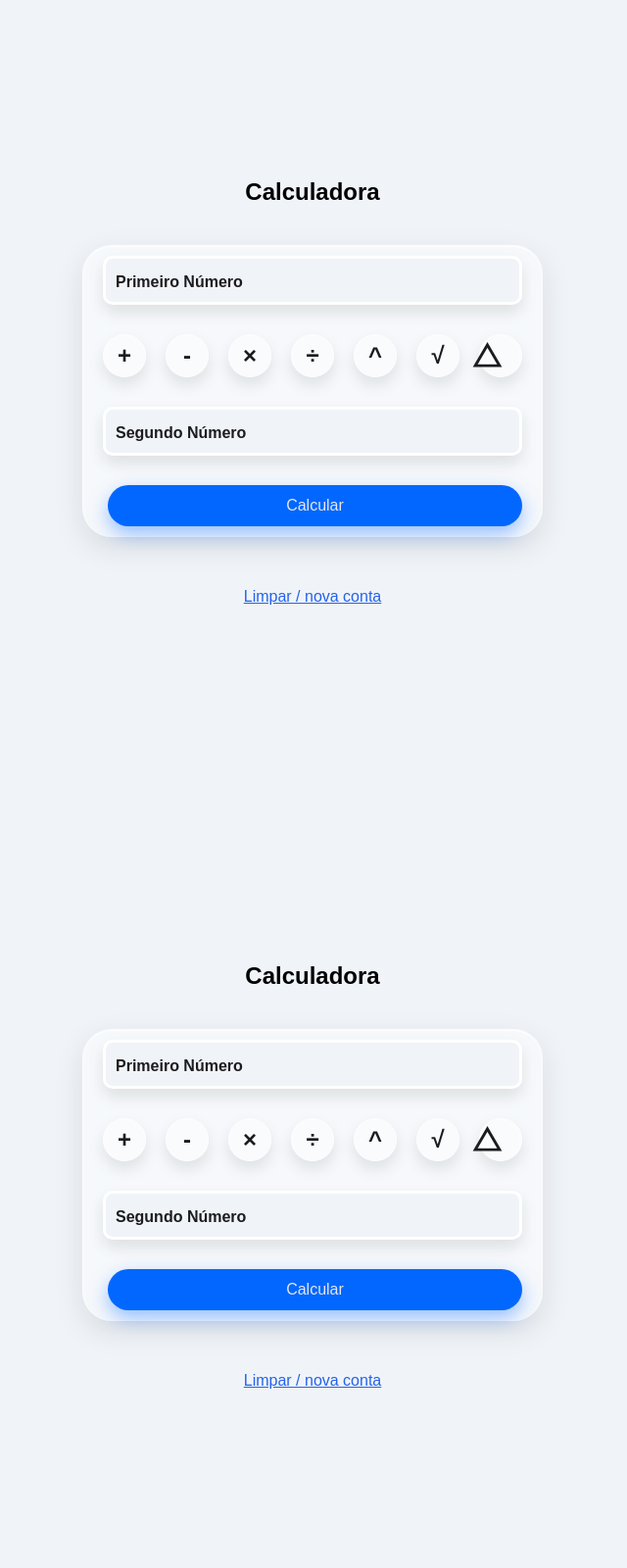
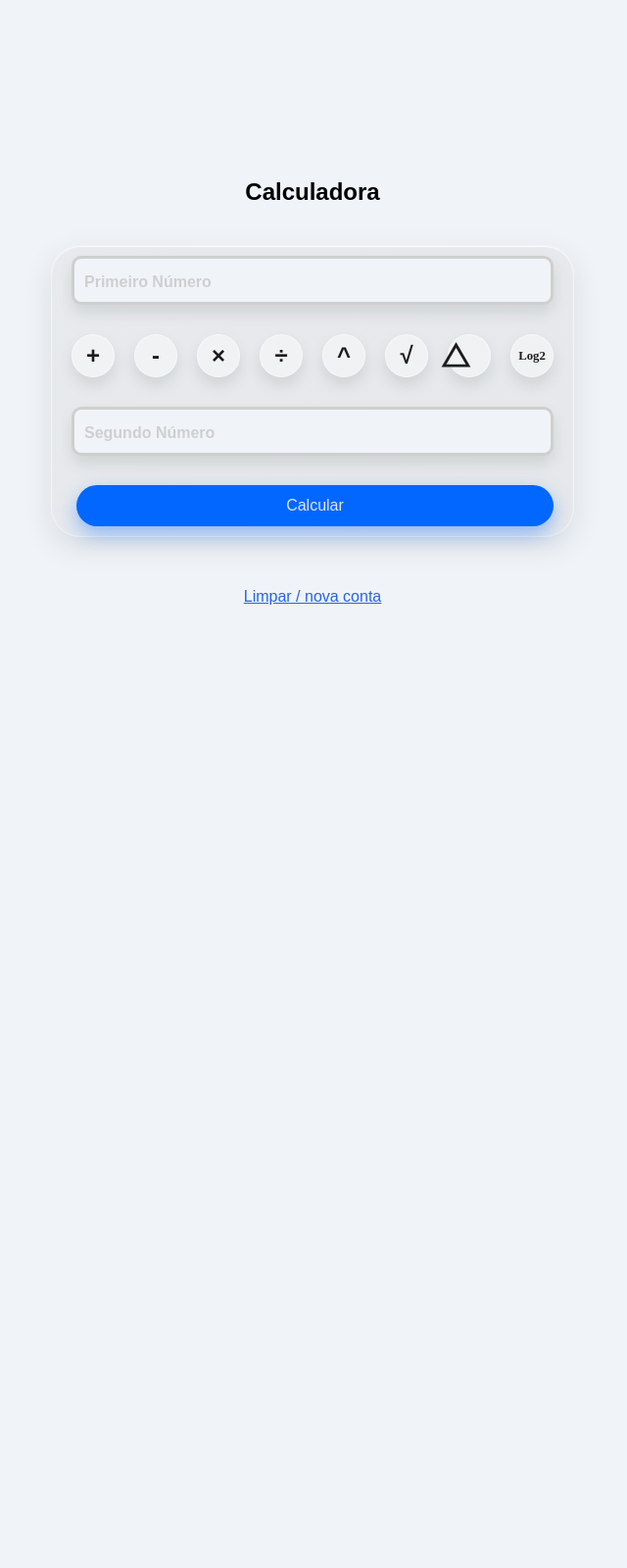
Before and after one commit to trvzera/calculadora-flask, a Flask app: page / in a window 1280 px wide. Shown: the whole page at 98% size, without its empty margins (321-961 px from the left). After the commit the page ends 617 px from the top, so only its background shows below. Run offline with Flask 3, Linux system fonts and the light colour scheme.

Commit message:
Commit final aula dia 29

```diff
--- a/calculadora.py
+++ b/calculadora.py
@@ -11,6 +11,9 @@ def calcular():
         else:
             resultado = math.sqrt(num1)
             etapas = f"√{num1} = {resultado}"
+    elif operacao == "log":
+            resultado = math.log(num1, 10)
+            etapas = f"{num1} na base 10 = {resultado} pois 10 elevado a {resultado} = {num1}"
     else:
         num2_valor = request.form.get("num2", "").strip()
         if not num2_valor:
--- a/static/css/style.css
+++ b/static/css/style.css
@@ -25,8 +25,8 @@ form {
   height: max-content;
   background: linear-gradient(
     145deg,
-    rgba(255, 255, 255, 0.4),
-    rgba(255, 255, 255, 0.4)
+    rgba(219, 219, 219, 0.4),
+    rgba(214, 214, 214, 0.4)
   );
   color: #1c1c1e;
   font-family: Arial, Helvetica, sans-serif;
@@ -91,7 +91,7 @@ form {
 
 .rd-op:hover ~ .operacao {
   transform: scale(1.1);
-  box-shadow: 0 8px 16px rgba(0, 0, 0, 0.3);
+  box-shadow: 0 8px 16px rgba(0, 0, 0, 0.3), 0px -8px 16px rgba(255, 255, 255, 1);
   transition: 0.3s;
 }
 
@@ -106,7 +106,7 @@ form {
 .rd-op:checked ~ .operacao {
   box-shadow:
     inset 0 3px 3px rgba(0, 0, 0, 0.3),
-    inset 0px -3px 5px rgba(255, 255, 255, 1);
+    inset 0px -3px 3px rgba(255, 255, 255, 1);
   transition: 0.3s;
 }
 
@@ -161,7 +161,7 @@ input[type="number"] {
   box-shadow: 0 8px 16px rgba(0, 0, 0, 0.1);
   transition: all 0.3s;
   outline: none;
-  border: 3px solid rgba(255, 255, 255, 1);
+  border: 3px solid #cfcfcf;
   font-size: 1.3rem;
 }
 
@@ -169,7 +169,7 @@ input[type="number"]::placeholder {
   font-size: 1rem;
   font-family: Arial, Helvetica, sans-serif;
   font-weight: bold;
-  color: #1c1c1e;
+  color: #cfcfcf;
 }
 
 button {
@@ -197,3 +197,8 @@ button:hover {
   transform: translateY(-2px);
   box-shadow: 0 12px 24px rgba(2, 103, 255, 0.6);
 }
+
+#log-p {
+  font-family: serif;
+  font-size: 0.8rem;
+}
--- a/templates/calculadora.html
+++ b/templates/calculadora.html
@@ -60,110 +60,10 @@
               <p>⃤</p>
             </div>
           </div>
-        </div>
-        <div id="grupo-num2">
-          <input type="number" id="num2" name="num2" step="any" value="{{ request.form.get('num2', '') }}" placeholder="Segundo Número" />
-        </div>
-        <div id="grupo-num3">
-          <input type="number" id="num3" name="num3" step="any" value="{{ request.form.get('num3', '') }}" placeholder="Terceiro Número" onclick="atualizarNum()" />
-        </div>
-        <button type="submit">Calcular</button>
-      </form>
-      {% if etapas %}
-      <div class="resultado">
-        <strong>Resposta do servidor (Python):</strong>
-        <div>{{ etapas }}</div>
-        <div>Resultado: {{ resultados }}</div>
-      </div>
-      {% endif %}
-      <a href="{{ url_for('index') }}">Limpar / nova conta</a>
-    </div>
-  </section>
-  <script>
-    function atualizarNum() {
-      const raiz = document.getElementById("sqrt");
-      const grupo2 = document.getElementById("grupo-num2");
-      const num2 = document.getElementById("num2");
-      const num3 = document.getElementById("bah")
-      const grupo3 = document.getElementById("grupo-num3")
-      if (raiz.checked) {
-        grupo2.style.display = "none";
-        num2.required = !raiz;
-        if (raiz) num2.value = "";
-      } else {
-        grupo2.style.display = "flex";
-      }
-      if (num3.checked) {
-        grupo3.style.display = "flex"
-      }
-      else {
-        grupo3.style.display = "none"
-      }
-    }
-    atualizarNum();
-  </script>
-</body>
-
-</html><!DOCTYPE html>
-<html lang="en">
-
-<head>
-  <meta charset="UTF-8" />
-  <meta name="viewport" content="width=device-width, initial-scale=1.0" />
-  <title>Document</title>
-  <link rel="stylesheet" href="{{ url_for('static', filename='css/style.css') }}" />
-  <link rel="stylesheet" href="./static/css/style.css">
-</head>
-
-<body>
-  <section>
-    <div id="container">
-      <h1>Calculadora</h1>
-      <form method="POST" action="{{ url_for('index') }}">
-        <div id="grupo-num1">
-          <input type="number" id="num1" name="num1" step="any" required value="{{ request.form.get('num1', '') }}" placeholder="Primeiro Número" />
-        </div>
-        <div id="op-container">
           <div class="operacao-container">
-            <input type="radio" value="+" name="operacao" class="rd-op" {% if op=='+' %}selected{% endif %} onclick="atualizarNum()">
+            <input type="radio" name="operacao" id="log" class="rd-op" {% if op=='log' %}selected{% endif %} onclick="atualizarNum()" />
             <div class="operacao">
-              <p>+</p>
-            </div>
-          </div>
-          <div class="operacao-container">
-            <input type="radio" value="-" name="operacao" class="rd-op" {% if op=='-' %}selected{% endif %} onclick="atualizarNum()">
-            <div class="operacao">
-              <p>-</p>
-            </div>
-          </div>
-          <div class="operacao-container">
-            <input type="radio" value="*" name="operacao" class="rd-op" {% if op=='*' %}selected{% endif %} onclick="atualizarNum()">
-            <div class="operacao">
-              <p>×</p>
-            </div>
-          </div>
-          <div class="operacao-container">
-            <input type="radio" value="/" name="operacao" class="rd-op" {% if op=='/' %}selected{% endif %} onclick="atualizarNum()">
-            <div class="operacao">
-              <p>÷</p>
-            </div>
-          </div>
-          <div class="operacao-container">
-            <input type="radio" value="**" name="operacao" class="rd-op" {% if op=='**' %}selected{% endif %} onclick="atualizarNum()">
-            <div class="operacao">
-              <p>^</p>
-            </div>
-          </div>
-          <div class="operacao-container">
-            <input type="radio" name="operacao" id="sqrt" class="rd-op" {% if op=='sqrt' %}selected{% endif %} onclick="atualizarNum()" value="sqrt">
-            <div class="operacao">
-              <p>√</p>
-            </div>
-          </div>
-          <div class="operacao-container">
-            <input type="radio" name="operacao" id="bah" class="rd-op" {% if op=='bah' %}selected{% endif %} onclick="atualizarNum()" />
-            <div class="operacao">
-              <p>⃤</p>
+              <p id="log-p">Log2</p>
             </div>
           </div>
         </div>
@@ -188,14 +88,16 @@
   <script>
     function atualizarNum() {
       const raiz = document.getElementById("sqrt");
+      const log = document.getElementById("log");
       const grupo2 = document.getElementById("grupo-num2");
       const num2 = document.getElementById("num2");
       const num3 = document.getElementById("bah")
       const grupo3 = document.getElementById("grupo-num3")
-      if (raiz.checked) {
+      if (raiz.checked || log.checked) {
         grupo2.style.display = "none";
         num2.required = !raiz;
-        if (raiz) num2.value = "";
+        num2.required = !log
+        if (raiz || log) num2.value = "";
       } else {
         grupo2.style.display = "flex";
       }
```
Also changed, not shown: index.html (+10 -2 lines).
